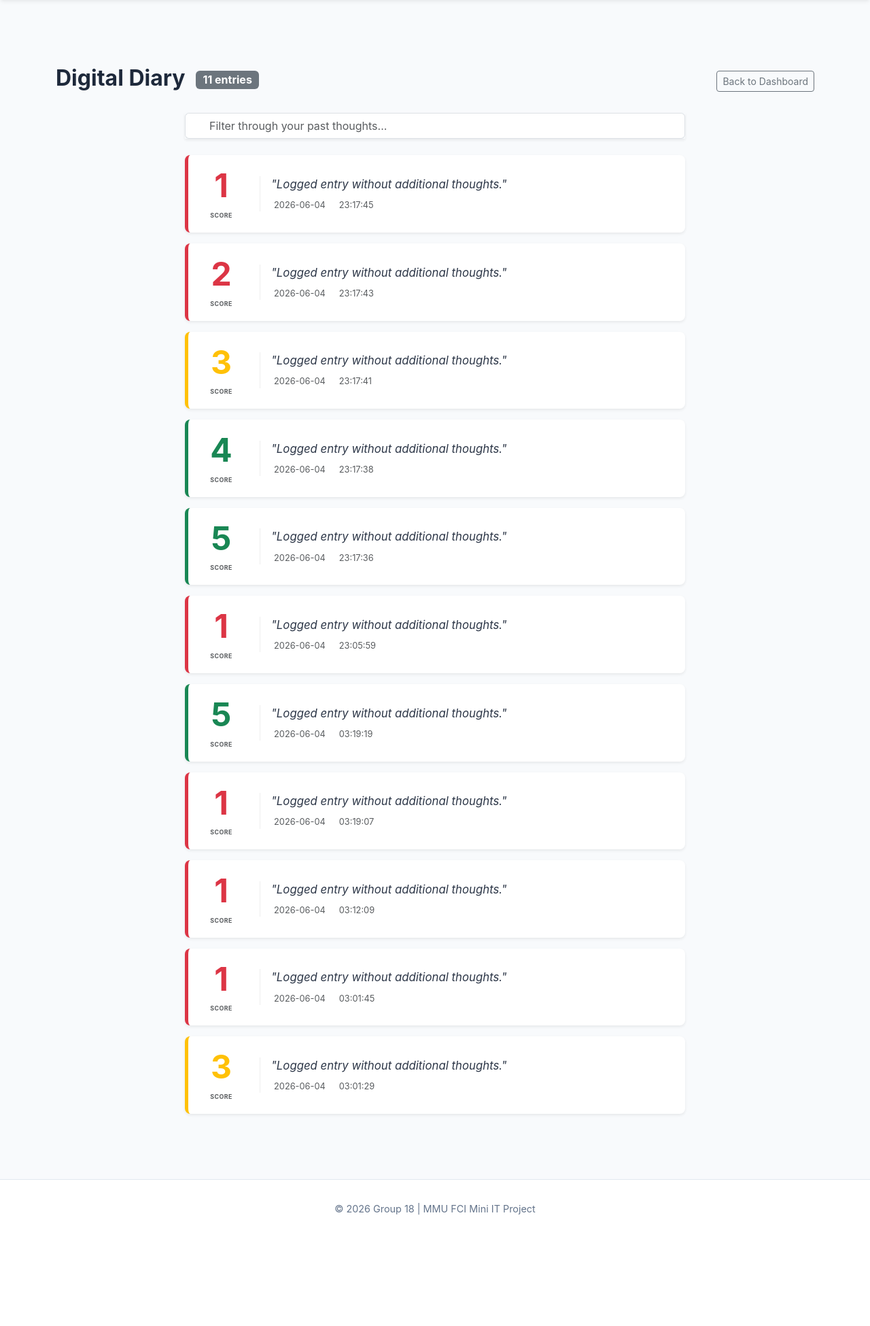
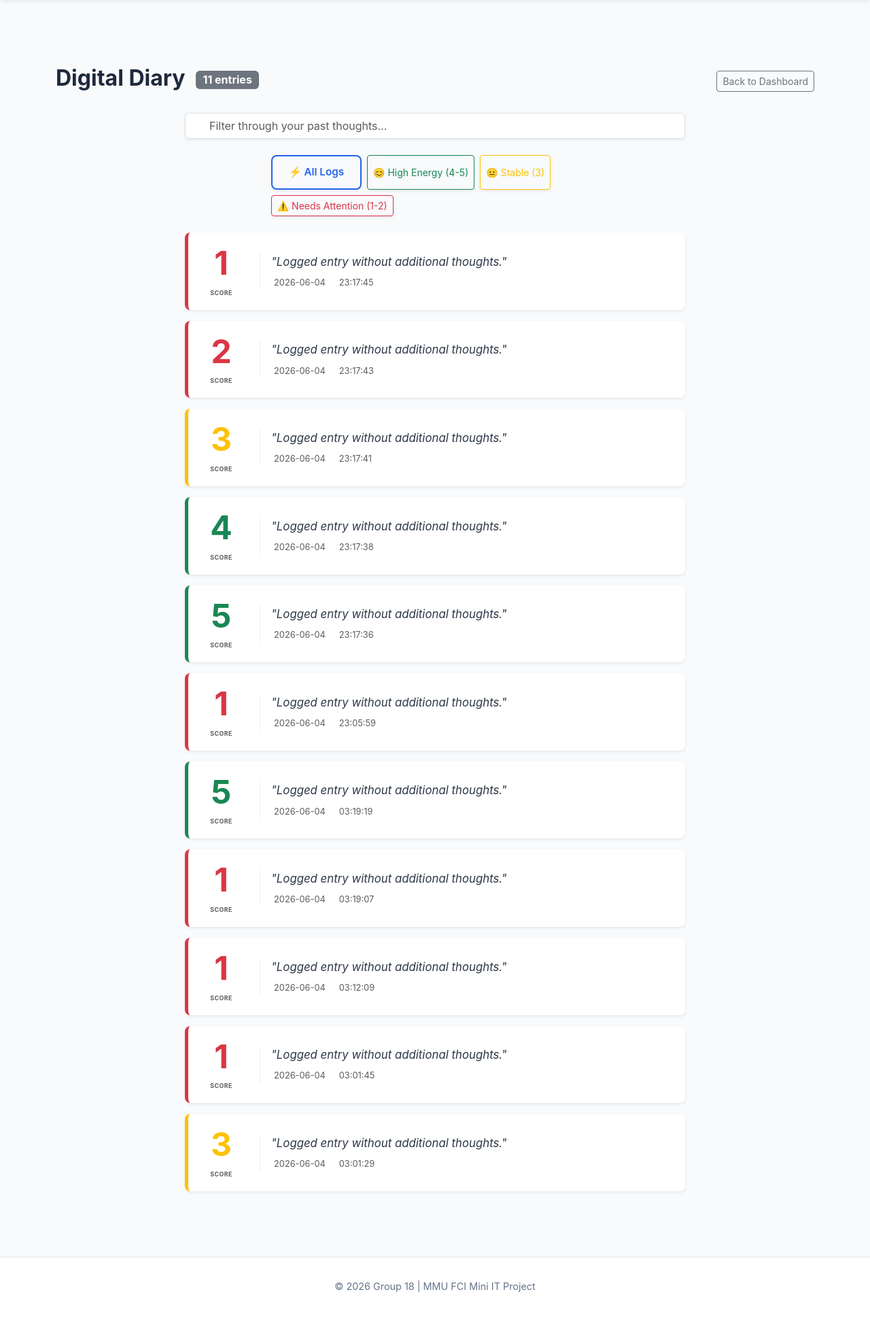
Before and after one commit to Je4emiah/2610-CSP1123-G18, a Flask app: page /history in a window 1280 px wide. Shown: the part 71-2021 px from the top of the page at 68% size. Before the commit the page ends 1858 px from the top, so only its background shows below. Run offline with Flask 3, Linux system fonts and the light colour scheme; a user stored in the database is signed in; data comes from the database, SQL or seed files in the repository; both versions use the stored data as it was after the commit.

Commit message:
feat: implement interactive mood filter buttons and merge javascript logic

```diff
--- a/templates/history.html
+++ b/templates/history.html
@@ -25,6 +25,17 @@
 
     <div class="row justify-content-center">
       <div class="col-md-8">
+
+        <div class="row justify-content-center mb-4">
+  <div class="col-md-8">
+    <div class="d-flex gap-2 flex-wrap justify-content-start">
+      <button class="btn btn-sm btn-primary filter-btn shadow-sm" onclick="filterMood('all', this)">⚡ All Logs</button>
+      <button class="btn btn-sm btn-outline-success filter-btn shadow-sm" onclick="filterMood('good', this)">😊 High Energy (4-5)</button>
+      <button class="btn btn-sm btn-outline-warning filter-btn shadow-sm" onclick="filterMood('neutral', this)">😐 Stable (3)</button>
+      <button class="btn btn-sm btn-outline-danger filter-btn shadow-sm" onclick="filterMood('bad', this)">⚠️ Needs Attention (1-2)</button>
+    </div>
+  </div>
+</div>
         {% if logs %}
           {% for log in logs %}
             <div class="card mb-3 shadow-sm border-0 rounded-3 border-start border-5 {% if log.mood_score >= 4 %}border-success{% elif log.mood_score == 3 %}border-warning{% else %}border-danger{% endif %}" style="background: #fff;">
@@ -72,24 +83,18 @@
   </div>
 
 <script>
+    // --- 1. TEXT SEARCH FILTER ---
     document.getElementById('diarySearchInput').addEventListener('keyup', function() {
       let filter = this.value.toLowerCase().trim();
       let cards = document.querySelectorAll('.card.mb-3');
 
       cards.forEach(card => {
-        // 1. Grab the clean text from the paragraph tag
         let thoughtText = card.querySelector('p') ? card.querySelector('p').textContent.toLowerCase() : '';
-
-        // 2. Grab the precise score number text
         let scoreText = card.querySelector('.display-5') ? card.querySelector('.display-5').textContent.toLowerCase().trim() : '';
-
-        // 3. Grab the timestamp text safely
         let timestampText = card.querySelector('.text-muted') ? card.querySelector('.text-muted').textContent.toLowerCase() : '';
 
-        // Combine them cleanly with spaces so words don't mash together
         let searchableContent = `${thoughtText} ${scoreText} ${timestampText}`;
 
-        // Check if your filter keyword matches anything inside the clean content string
         if (searchableContent.includes(filter)) {
           card.style.setProperty('display', 'block', 'important');
         } else {
@@ -97,6 +102,45 @@
         }
       });
     });
+
+    // --- 2. MOOD BUTTON FILTER ---
+    function filterMood(type, element) {
+      // Manage active button visual states
+      document.querySelectorAll('.filter-btn').forEach(btn => {
+        // Reset active primary buttons back to outline mode
+        if (btn.classList.contains('btn-primary')) btn.classList.replace('btn-primary', 'btn-outline-primary');
+        if (btn.classList.contains('btn-success')) btn.classList.replace('btn-success', 'btn-outline-success');
+        if (btn.classList.contains('btn-warning')) btn.classList.replace('btn-warning', 'btn-outline-warning');
+        if (btn.classList.contains('btn-danger')) btn.classList.replace('btn-danger', 'btn-outline-danger');
+      });
+
+      // Make the clicked button solid active
+      if (type === 'all') element.classList.replace('btn-outline-primary', 'btn-primary');
+      else if (type === 'good') element.classList.replace('btn-outline-success', 'btn-success');
+      else if (type === 'neutral') element.classList.replace('btn-outline-warning', 'btn-warning');
+      else if (type === 'bad') element.classList.replace('btn-outline-danger', 'btn-danger');
+
+      // Filter your log cards based on score thresholds
+      let cards = document.querySelectorAll('.card.mb-3');
+      cards.forEach(card => {
+        let scoreElement = card.querySelector('.display-5');
+        if (!scoreElement) return;
+
+        let score = parseInt(scoreElement.textContent.trim());
+
+        if (type === 'all') {
+          card.style.setProperty('display', 'block', 'important');
+        } else if (type === 'good' && score >= 4) {
+          card.style.setProperty('display', 'block', 'important');
+        } else if (type === 'neutral' && score === 3) {
+          card.style.setProperty('display', 'block', 'important');
+        } else if (type === 'bad' && score <= 2) {
+          card.style.setProperty('display', 'block', 'important');
+        } else {
+          card.style.setProperty('display', 'none', 'important');
+        }
+      });
+    }
   </script>
 
 {% endblock %}
```
Also changed, not shown: mindmetric.db.
